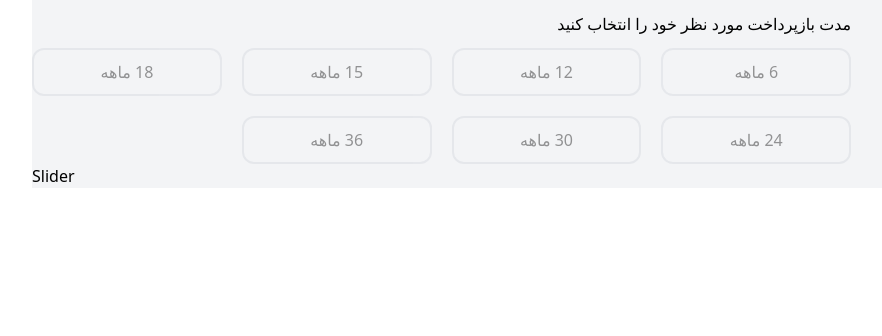
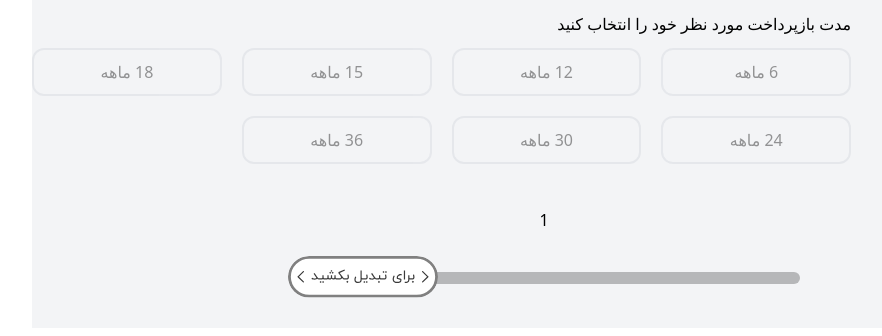
Before and after one commit to Ali-Ghasemi-Tech/khodro-shop-aghsat-page, a React (Create React App) app: page / in a window 1280 px wide. Shown: the top 336 px of the page, without its empty margins (96-978 px from the left). Built offline with nearby package versions, Linux system fonts and the light colour scheme.

Commit message:
day 2 make the slider and put its realtime vlaue inside a variable

```diff
--- a/src/components/Slider.jsx
+++ b/src/components/Slider.jsx
@@ -1,9 +1,22 @@
-import React from 'react'
+import React, { useState } from 'react'
 
 
 const Slider = () => {
+  const [value, setValue] = useState(1)
+
+  let input =document.getElementById('input')
+  function handelChange(e) {
+    setValue(e.target.value)
+  }
   return (
-    <div>Slider</div>
+    <div className='flex flex-col gap-10 justify-center w-full items-center my-11'>
+      <div>
+        {value}
+      </div>
+      <input id='input'value={value} onChange={handelChange} type="range" min="1" max="500" className="w-[50%] appearance-none bg-transparent [&::-webkit-slider-runnable-track]:rounded-full [&::-webkit-slider-runnable-track]:w-[50%] [&::-webkit-slider-runnable-track]:h-3 [&::-webkit-slider-runnable-track]:bg-black/25 [&::-webkit-slider-thumb]:appearance-none [&::-webkit-slider-thumb]:h-[42px] [&::-webkit-slider-thumb]:w-[150px] [&::-webkit-slider-thumb]:-mt-4 [&::-webkit-slider-thumb]:rounded-full background-svg hover:cursor-pointer"
+      />
+
+    </div>
   )
 }
 
--- a/src/index.css
+++ b/src/index.css
@@ -10,3 +10,9 @@
     border-color: rgb(248, 166, 90);
     opacity: 1;
 }
+
+.background-svg::-webkit-slider-thumb{
+    background: url("./slider-thumb.svg");
+    background-size:cover;
+    background-repeat: no-repeat;
+}
```
Also changed, not shown: src/slider-thumb.svg (added).
